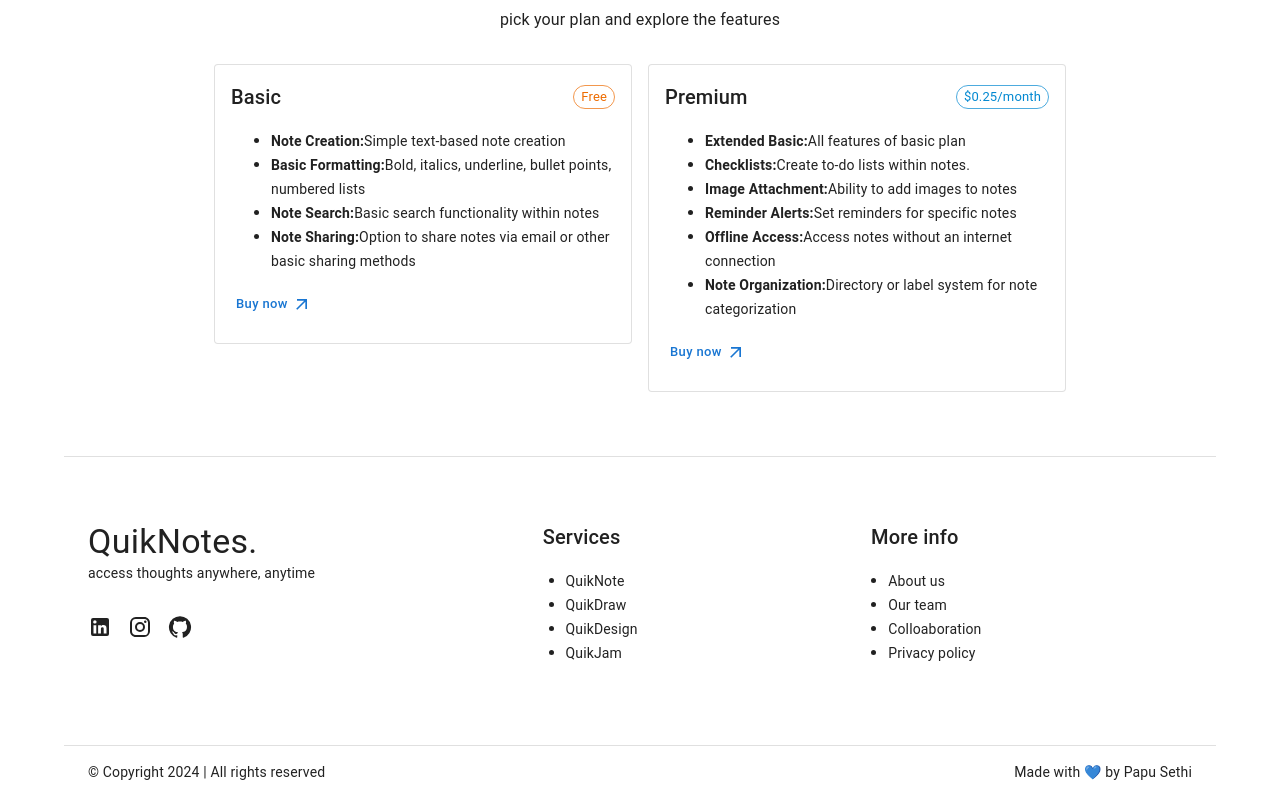
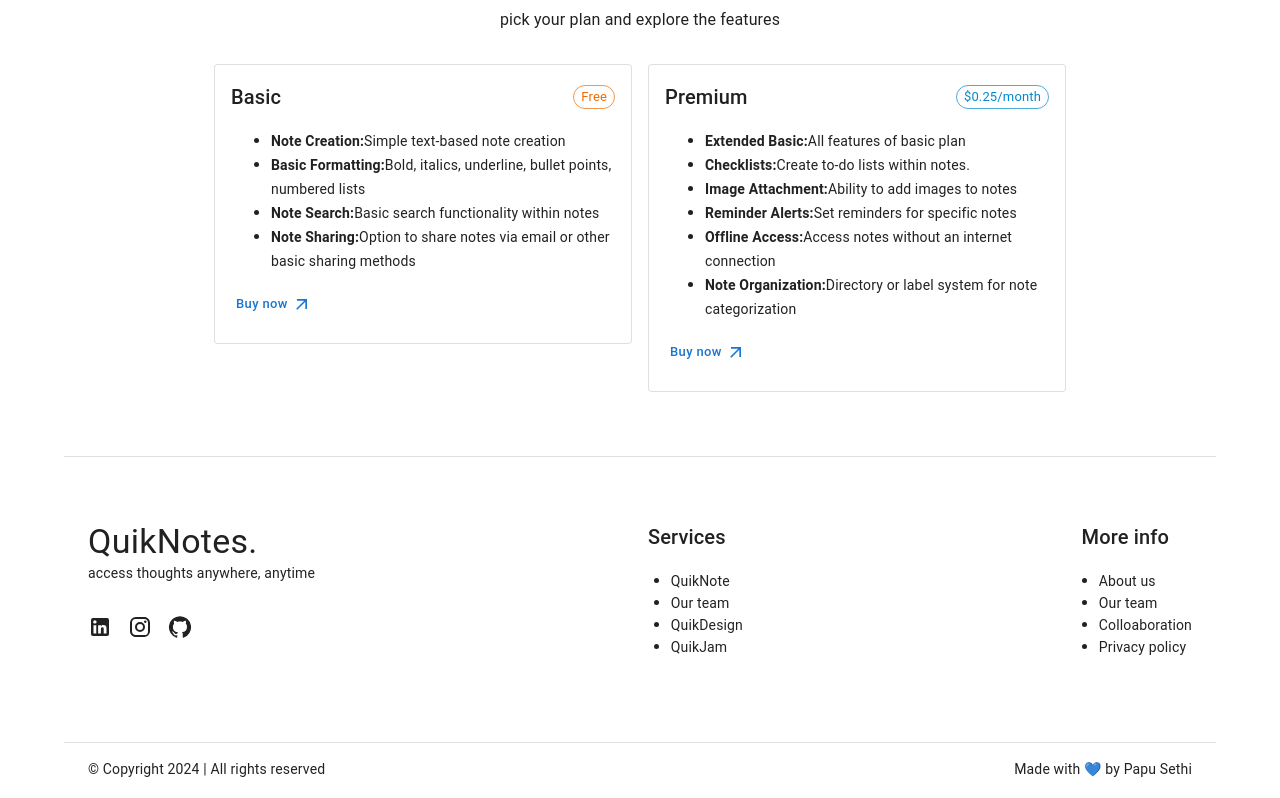
Before and after one commit to papusethi/quicknotes-ui, a React (Create React App) app: page / in a window 1280 px wide. Shown: the part 1001-1799 px from the top of the page. Built offline with nearby package versions, Linux system fonts and the light colour scheme.

Commit message:
Completed replacing a tag with Link component of react router dom

```diff
--- /dev/null
+++ b/src/components/styledComponents.tsx
@@ -0,0 +1,7 @@
+import { styled } from "@mui/material";
+import { Link } from "react-router-dom";
+
+export const StyledLink = styled(Link)((_props) => ({
+  textDecoration: "none",
+  color: "inherit"
+}));
--- a/src/pages/AboutUs.tsx
+++ b/src/pages/AboutUs.tsx
@@ -1,27 +1,23 @@
 import { Box, Card, CardContent, Container, Typography } from "@mui/material";
 import React from "react";
+import { StyledLink } from "../components/styledComponents";
 
 const AboutUs: React.FC = () => {
   return (
     <Container maxWidth='lg'>
       <Box py={8}>
         <Container maxWidth='md'>
-          <Box>
-            <Typography
-              component='a'
-              href='/#'
-              variant='h4'
-              color='inherit'
-              textAlign='center'
-              display='block'
-              sx={{ textDecoration: "none" }}
-            >
-              QuikNotes
-            </Typography>
+          <Box textAlign='center'>
+            <StyledLink to='/#'>
+              <Typography variant='h4' display='inline-block'>
+                QuikNotes.
+              </Typography>
+            </StyledLink>
             <Typography variant='body2' textAlign='center'>
               read a little about us to know our journey
             </Typography>
           </Box>
+
           <Box my={4}>
             <Card variant='outlined'>
               <CardContent>
--- a/src/pages/Home.tsx
+++ b/src/pages/Home.tsx
@@ -9,6 +9,7 @@ import PlayCircleOutlinedIcon from "@mui/icons-material/PlayCircleOutlined";
 import { Box, Button, Card, CardContent, Chip, Container, Divider, Typography } from "@mui/material";
 import React from "react";
 import Header from "../components/Header";
+import { StyledLink } from "../components/styledComponents";
 
 const Home: React.FC = () => {
   return (
@@ -251,56 +252,55 @@ const Home: React.FC = () => {
         <Box py={8}>
           <Box display='flex' flexDirection='row' justifyContent='space-between'>
             <Box>
-              <Typography component='a' href='/#' variant='h4' color='inherit' sx={{ textDecoration: "none" }}>
+              <StyledLink to='/#'>
+                <Typography variant='h4' display='inline-block'>
                   QuikNotes.
                 </Typography>
+              </StyledLink>
+
               <Typography variant='body2' textAlign='center'>
                 access thoughts anywhere, anytime
               </Typography>
 
               <Box py={4} display='flex' flexDirection='row' alignItems='center' gap={2}>
-                <Typography
-                  component='a'
-                  href='https://www.linkedin.com/in/papusethi'
-                  title='Follow us on LinkedIn'
+                <StyledLink
+                  to='https://www.linkedin.com/in/papusethi'
                   target='_blank'
                   referrerPolicy='no-referrer'
-                  color='inherit'
+                  title='Follow on LinkedIn'
                   sx={{
                     transition: "all 0.3s ease",
                     "&:hover": { transform: "scale(1.2)" }
                   }}
                 >
                   <LinkedInIcon />
-                </Typography>
-                <Typography
-                  component='a'
-                  href='https://www.instagram.com/_papusethi_'
-                  title='Follow us on Instagram'
+                </StyledLink>
+
+                <StyledLink
+                  to='https://www.instagram.com/_papusethi_'
                   target='_blank'
                   referrerPolicy='no-referrer'
-                  color='inherit'
+                  title='Follow on Instagram'
                   sx={{
                     transition: "all 0.3s ease",
                     "&:hover": { transform: "scale(1.2)" }
                   }}
                 >
                   <InstagramIcon />
-                </Typography>
-                <Typography
-                  component='a'
-                  href='https://github.com/papusethi'
-                  title='Follow us on Github'
+                </StyledLink>
+
+                <StyledLink
+                  to='https://github.com/papusethi'
                   target='_blank'
                   referrerPolicy='no-referrer'
-                  color='inherit'
+                  title='Follow on GitHub'
                   sx={{
                     transition: "all 0.3s ease",
                     "&:hover": { transform: "scale(1.2)" }
                   }}
                 >
                   <GitHubIcon />
-                </Typography>
+                </StyledLink>
               </Box>
             </Box>
             <Box>
@@ -309,69 +309,33 @@ const Home: React.FC = () => {
               </Typography>
               <ul>
                 <li>
-                  <Typography
-                    component='a'
-                    href='#'
-                    variant='body2'
-                    color='inherit'
-                    sx={{
-                      textDecoration: "none",
-                      "&:hover": {
-                        textDecoration: "underline"
-                      }
-                    }}
-                  >
+                  <StyledLink to='/'>
+                    <Typography variant='body2' sx={{ "&:hover": { textDecoration: "underline" } }}>
                       QuikNote
                     </Typography>
+                  </StyledLink>
                 </li>
                 <li>
-                  <Typography
-                    component='a'
-                    href='/quikdraw'
-                    variant='body2'
-                    color='inherit'
-                    sx={{
-                      textDecoration: "none",
-                      "&:hover": {
-                        textDecoration: "underline"
-                      }
-                    }}
-                  >
-                    QuikDraw
+                  <StyledLink to='/quikdraw'>
+                    <Typography variant='body2' sx={{ "&:hover": { textDecoration: "underline" } }}>
+                      Our team
                     </Typography>
+                  </StyledLink>
                 </li>
 
                 <li>
-                  <Typography
-                    component='a'
-                    href='/quikdesgin'
-                    variant='body2'
-                    color='inherit'
-                    sx={{
-                      textDecoration: "none",
-                      "&:hover": {
-                        textDecoration: "underline"
-                      }
-                    }}
-                  >
+                  <StyledLink to='/quikdesgin'>
+                    <Typography variant='body2' sx={{ "&:hover": { textDecoration: "underline" } }}>
                       QuikDesign
                     </Typography>
+                  </StyledLink>
                 </li>
                 <li>
-                  <Typography
-                    component='a'
-                    href='/quikjam'
-                    variant='body2'
-                    color='inherit'
-                    sx={{
-                      textDecoration: "none",
-                      "&:hover": {
-                        textDecoration: "underline"
-                      }
-                    }}
-                  >
+                  <StyledLink to='/quikjam'>
+                    <Typography variant='body2' sx={{ "&:hover": { textDecoration: "underline" } }}>
                       QuikJam
                     </Typography>
+                  </StyledLink>
                 </li>
               </ul>
             </Box>
@@ -381,73 +345,36 @@ const Home: React.FC = () => {
               </Typography>
               <ul>
                 <li>
-                  <Typography
-                    component='a'
-                    href='/about-us'
-                    variant='body2'
-                    color='inherit'
-                    sx={{
-                      textDecoration: "none",
-                      "&:hover": {
-                        textDecoration: "underline"
-                      }
-                    }}
-                  >
+                  <StyledLink to='/about-us'>
+                    <Typography variant='body2' sx={{ "&:hover": { textDecoration: "underline" } }}>
                       About us
                     </Typography>
+                  </StyledLink>
                 </li>
 
                 <li>
-                  <Typography
-                    component='a'
-                    href='/our-team'
-                    variant='body2'
-                    color='inherit'
-                    sx={{
-                      textDecoration: "none",
-                      "&:hover": {
-                        textDecoration: "underline"
-                      }
-                    }}
-                  >
+                  <StyledLink to='/our-team'>
+                    <Typography variant='body2' sx={{ "&:hover": { textDecoration: "underline" } }}>
                       Our team
                     </Typography>
+                  </StyledLink>
                 </li>
                 <li>
-                  <Typography
-                    component='a'
-                    href='/collaboration'
-                    variant='body2'
-                    color='inherit'
-                    sx={{
-                      textDecoration: "none",
-                      "&:hover": {
-                        textDecoration: "underline"
-                      }
-                    }}
-                  >
+                  <StyledLink to='/collaboration'>
+                    <Typography variant='body2' sx={{ "&:hover": { textDecoration: "underline" } }}>
                       Colloaboration
                     </Typography>
+                  </StyledLink>
                 </li>
                 <li>
-                  <Typography
-                    component='a'
-                    href='/privacy-policy'
-                    variant='body2'
-                    color='inherit'
-                    sx={{
-                      textDecoration: "none",
-                      "&:hover": {
-                        textDecoration: "underline"
-                      }
-                    }}
-                  >
+                  <StyledLink to='/privacy-policy'>
+                    <Typography variant='body2' sx={{ "&:hover": { textDecoration: "underline" } }}>
                       Privacy policy
                     </Typography>
+                  </StyledLink>
                 </li>
               </ul>
             </Box>
-            <Box></Box>
           </Box>
         </Box>
       </Container>
@@ -462,22 +389,11 @@ const Home: React.FC = () => {
 
             <Typography variant='body2'>
               Made with 💙 by{" "}
-              <Typography
-                variant='body2'
-                component='a'
-                href='https://papusethi.github.io/portfolio'
-                target='_blank'
-                referrerPolicy='no-referrer'
-                sx={{
-                  color: "inherit",
-                  textDecoration: "none",
-                  "&:hover": {
-                    textDecoration: "underline"
-                  }
-                }}
-              >
+              <StyledLink to='https://papusethi.github.io/portfolio' target='_blank' referrerPolicy='no-referrer'>
+                <Typography component='span' variant='body2' sx={{ "&:hover": { textDecoration: "underline" } }}>
                   Papu Sethi
                 </Typography>
+              </StyledLink>
             </Typography>
           </Box>
         </Box>
--- a/src/redux/hooks.ts
+++ b/src/redux/hooks.ts
@@ -1,5 +1,5 @@
 import { TypedUseSelectorHook, useDispatch, useSelector } from "react-redux";
-import type { RootState, AppDispatch } from "./store";
+import type { AppDispatch, RootState } from "./store";
 
 // Use throughout your app instead of plain `useDispatch` and `useSelector`
 export const useAppDispatch = () => useDispatch<AppDispatch>();
```
Also changed, not shown: src/components/Header.tsx (+13 -39 lines), src/pages/Dashboard.tsx (+9 -3 lines), src/pages/PageNotFound.tsx (+8 -12 lines), src/pages/PrivacyPolicy.tsx (+8 -12 lines), src/pages/Profile.tsx (+15 -7 lines), src/pages/Signin.tsx (+14 -32 lines), src/pages/Signup.tsx (+15 -31 lines). Lines whose indentation alone changed are shown as unchanged.
